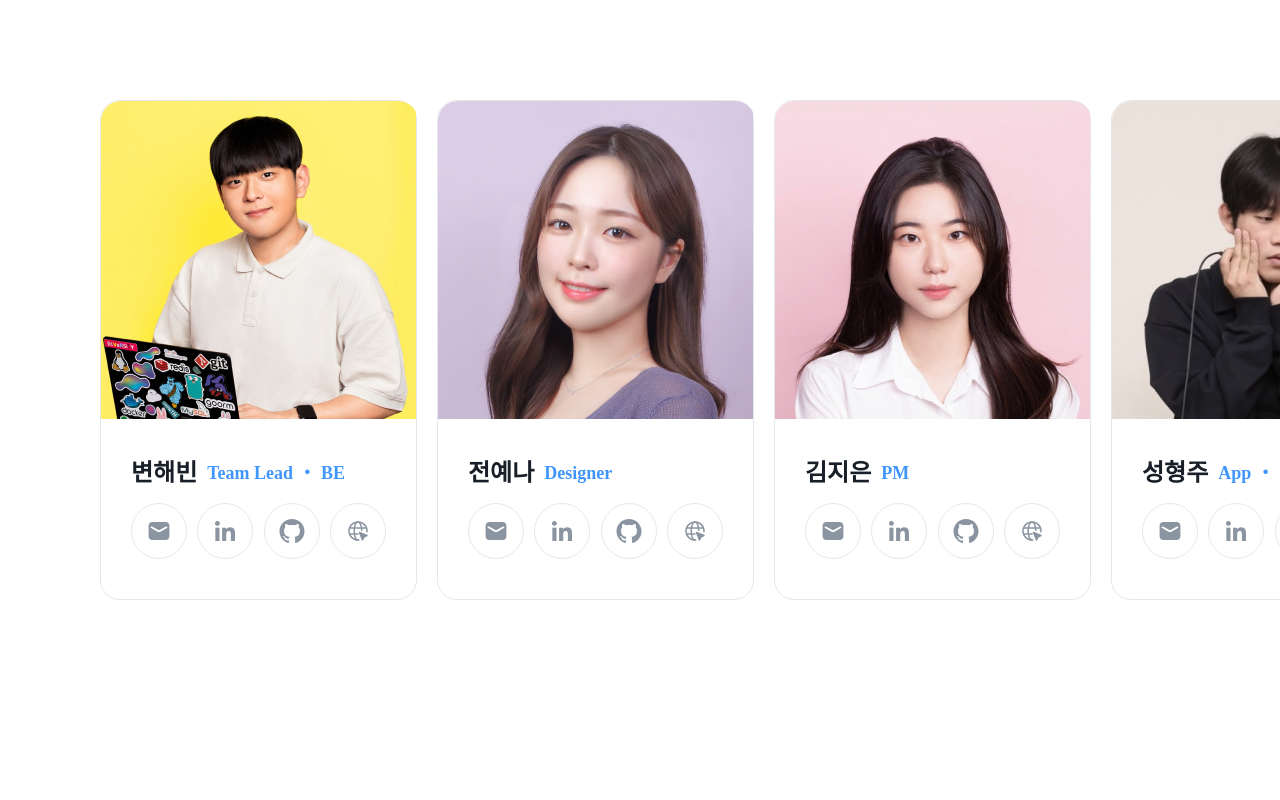
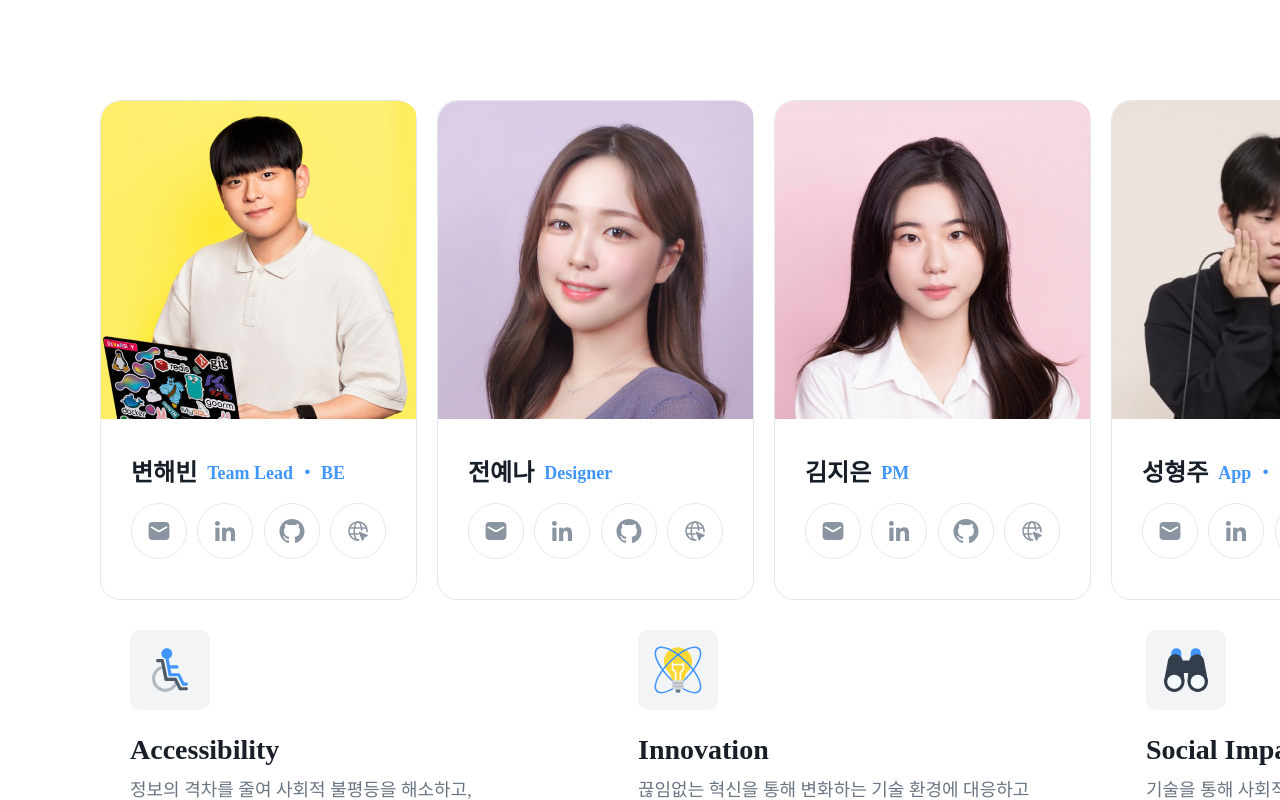
Before and after one commit to VACGOM/teamvacgom.official, a Next.js app: page /storybook in a window 1280 px wide. Built offline with nearby package versions, Linux system fonts and the light colour scheme.

Commit message:
feat: 가치 컴포넌트 구현

```diff
--- /dev/null
+++ b/src/app/_component/molecule/ValueCard/index.tsx
@@ -0,0 +1,40 @@
+import React from "react";
+import { ValueCardWrap } from "./style";
+import Image from "next/image";
+import { Images } from "@/styles/images";
+
+type props = {
+  img: string;
+  name: string;
+  detail: {
+    top: string;
+    mid: string;
+    bottom: string;
+  };
+};
+
+const ValueCard: React.FC<props> = ({
+  img = Images.img_heabin,
+  name = "이름",
+  detail = { top: "", mid: "", bottom: "" },
+}: props) => {
+  return (
+    <ValueCardWrap>
+      <div className="top">
+        <Image src={img} alt={"value 이미지"} />
+      </div>
+      <div className="bottom">
+        <div className="name">{name}</div>
+        <div className="detail">
+          {detail.top}
+          <br />
+          {detail.mid}
+          <br />
+          {detail.bottom}
+        </div>
+      </div>
+    </ValueCardWrap>
+  );
+};
+
+export default ValueCard;
--- /dev/null
+++ b/src/app/_component/molecule/ValueCard/style.ts
@@ -0,0 +1,39 @@
+import styled from "@emotion/styled";
+
+export const ValueCardWrap = styled.div`
+  padding: 30px;
+  display: flex;
+  width: 100%;
+  min-width: 488px;
+  flex-direction: column;
+  justify-content: space-between;
+  max-height: 300px;
+  gap: 20px;
+  border-radius: 20px;
+  background: #fff;
+  & > .top {
+    & > img {
+      width: 80px;
+      height: 80px;
+    }
+  }
+  & > .bottom {
+    & > .name {
+      color: #191f28;
+      font-family: Pretendard;
+      font-size: 28px;
+      font-style: normal;
+      font-weight: 600;
+      line-height: 32px; /* 114.286% */
+    }
+    & > .detail {
+      margin-top: 10px;
+      color: #6b7684;
+      font-family: Pretendard;
+      font-size: 18px;
+      font-style: normal;
+      font-weight: 400;
+      line-height: 160%; /* 28.8px */
+    }
+  }
+`;
--- a/src/app/introduce/page.tsx
+++ b/src/app/introduce/page.tsx
@@ -7,11 +7,13 @@ import TeamCard from "@/app/_component/molecule/TeamCard";
 import { Images } from "@/styles/images";
 import Image from "next/image";
 import OurVision from "@/app/introduce/sections/OurVision/OurVision";
+import OurValue from "@/app/introduce/sections/OurValue/OurValue";
 
 export default function Intoduce() {
   return (
     <Container>
       <OurVision />
+      <OurValue />
     </Container>
   );
 }
--- /dev/null
+++ b/src/app/introduce/sections/OurValue/style.ts
@@ -0,0 +1,40 @@
+import styled from "@emotion/styled";
+
+export const Container = styled.main`
+  gap: 80px;
+  & > .visionSection {
+    display: flex;
+    padding: 140px 102px;
+
+    & > .textWrap {
+      height: 437px;
+      display: flex;
+      //width: 100%;
+      flex-direction: column;
+      justify-content: center;
+      align-items: flex-start;
+      gap: 30px;
+      & > .title {
+        color: #191f28;
+        font-family: Pretendard;
+        font-size: 42px;
+        font-style: normal;
+        font-weight: 700;
+        line-height: 130%;
+      }
+      & > .text {
+        display: flex;
+        gap: 20px;
+        flex-direction: column;
+        & > .tap {
+          color: var(--Gray-Gray-600, #6b7684);
+          font-family: Pretendard;
+          font-size: 18px;
+          font-style: normal;
+          font-weight: 400;
+          line-height: 32px;
+        }
+      }
+    }
+  }
+`;
--- a/src/app/storybook/page.tsx
+++ b/src/app/storybook/page.tsx
@@ -5,6 +5,7 @@ import * as React from "react";
 import { Container } from "./style";
 import TeamCard from "@/app/_component/molecule/TeamCard";
 import { Images } from "@/styles/images";
+import ValueCard from "@/app/_component/molecule/ValueCard";
 
 export default function StoryBook() {
   return (
@@ -41,6 +42,44 @@ export default function StoryBook() {
           part={{ main: "FE" }}
         />
       </div>
+      <div className="flex">
+        <ValueCard
+          img={Images.img_Accessibility}
+          name={"Accessibility"}
+          detail={{
+            top: "정보의 격차를 줄여 사회적 불평등을 해소하고,",
+            mid: "모든 사람에게 동등한 기회를 제공할 수 있도록",
+            bottom: "정보의 비대칭성 해소 실현을 위해 나아갑니다.",
+          }}
+        />
+        <ValueCard
+          img={Images.img_innovation}
+          name={"Innovation"}
+          detail={{
+            top: "끊임없는 혁신을 통해 변화하는 기술 환경에 대응하고",
+            mid: "기술적인 진보를 넘어 사회적 가치를 높이는 방향으로",
+            bottom: "우리는 꾸준히 나아갑니다.",
+          }}
+        />
+        <ValueCard
+          img={Images.img_Sustainability}
+          name={"Social Impact"}
+          detail={{
+            top: "기술을 통해 사회적 가치를 향유하는",
+            mid: "전 인류에게 긍정적인 서비스를 ",
+            bottom: "설계합니다.",
+          }}
+        />
+        <ValueCard
+          img={Images.img_SocialImpact}
+          name={"Sustainbility"}
+          detail={{
+            top: "지속 가능한 기술과 서비스로",
+            mid: "사회의  긍정적 영향을 미치며,",
+            bottom: "지속가능한 비전을 갖고 발전합니다.",
+          }}
+        />
+      </div>
     </Container>
   );
 }
```
Also changed, not shown: src/app/introduce/sections/OurValue/OurValue.tsx (added, +19 -0 lines).
